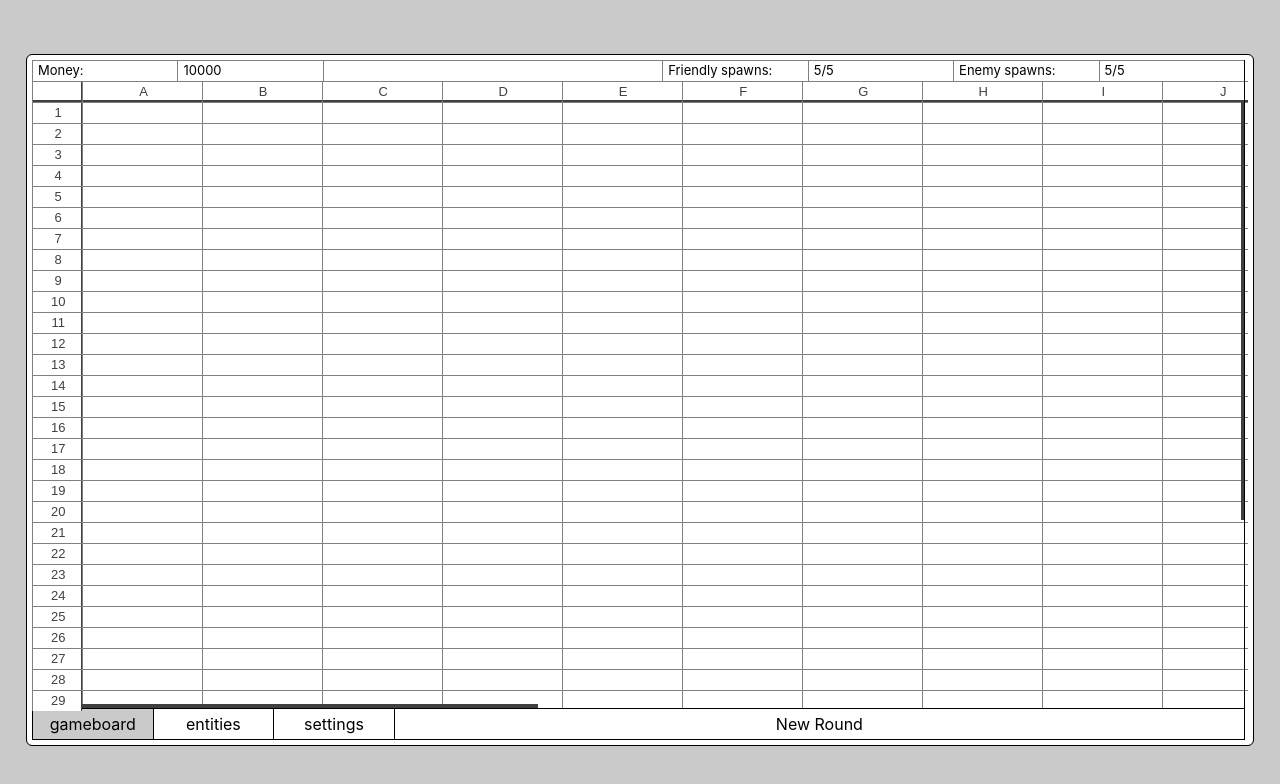
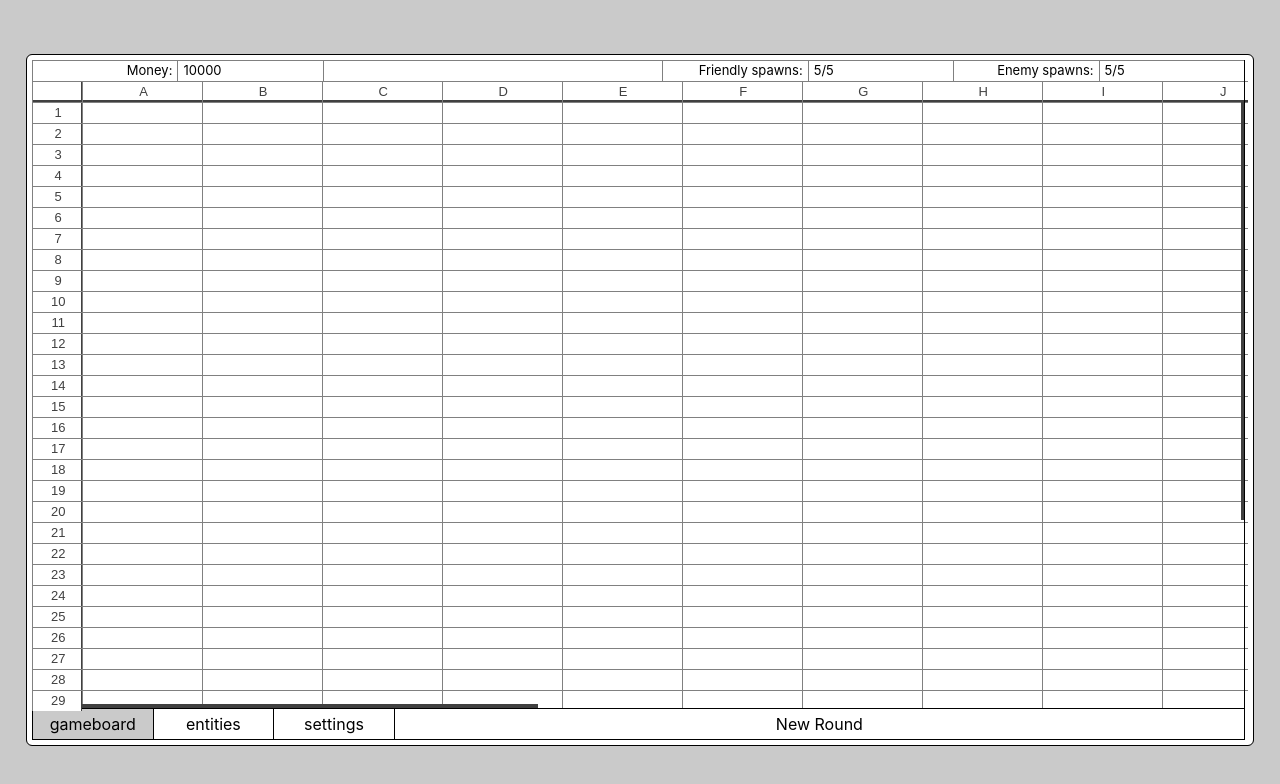
Before and after one commit to daefron/spreadsheet-creep, a React (Vite) app: page / in a window 1280 px wide. Shown: the top 784 px of the page. Built offline with nearby package versions, Linux system fonts and the light colour scheme.

Commit message:
further stat css tweaks

```diff
--- a/src/App.css
+++ b/src/App.css
@@ -53,7 +53,7 @@ body {
 .stat {
   width: 12%;
 }
-#lastStat {
+#status {
   width: 28%;
 }
 #bottom > button {
--- a/src/Game Logic/Render.jsx
+++ b/src/Game Logic/Render.jsx
@@ -1174,17 +1174,32 @@ export default function engineOutput() {
   return (
     <>
       <div id="stats">
-        <p className="statTitle">Money:</p>
+        <p
+          className="statTitle"
+          style={{ textAlign: "right", paddingRight: "5px" }}
+        >
+          Money:
+        </p>
         <p className="stat">{bank}</p>
-        <p className="statTitle" id="lastStat">
+        <p className="statTitle" id="status" style={{ textAlign: "center" }}>
           {gameStatus.current}
         </p>
-        <p className="statTitle">Friendly spawns:</p>
+        <p
+          className="statTitle"
+          style={{ textAlign: "right", paddingRight: "5px" }}
+        >
+          Friendly spawns:
+        </p>
         <p className="stat">
           {totalSpawns.current - friendlySpawnCount.current}/
           {totalSpawns.current}
         </p>
-        <p className="statTitle">Enemy spawns:</p>
+        <p
+          className="statTitle"
+          style={{ textAlign: "right", paddingRight: "5px" }}
+        >
+          Enemy spawns:
+        </p>
         <p className="stat">
           {totalSpawns.current - enemySpawnCount.current}/{totalSpawns.current}
         </p>
```
